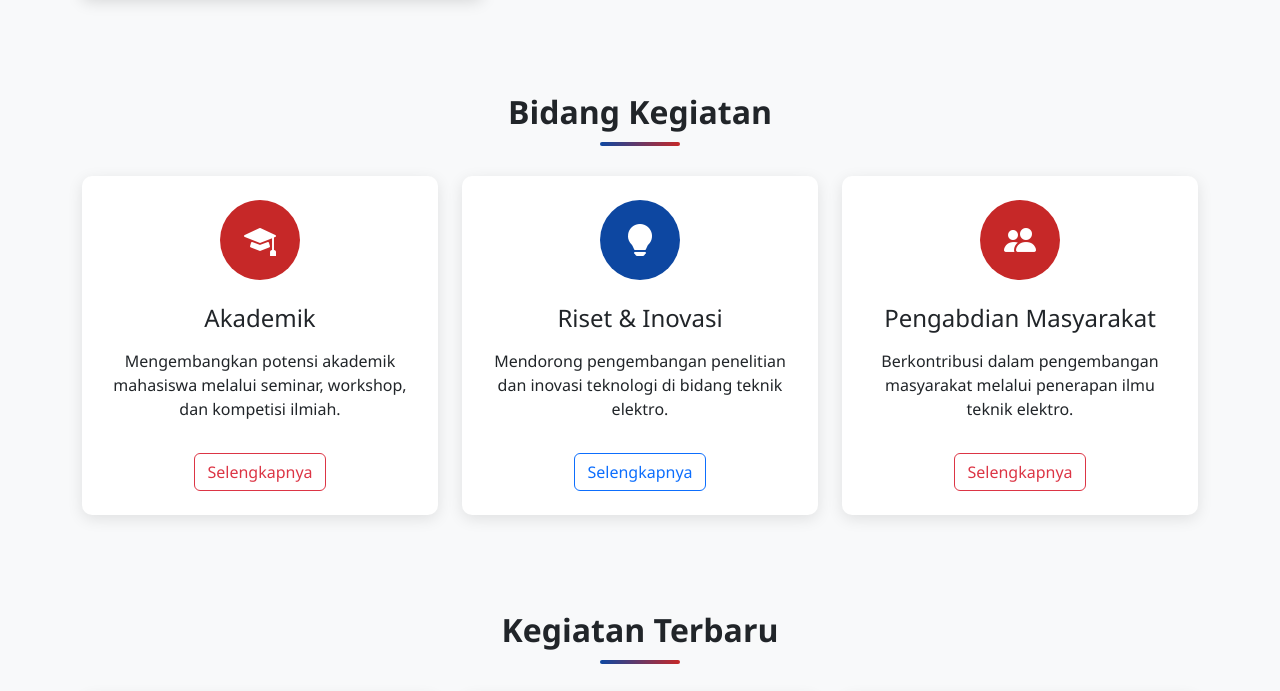
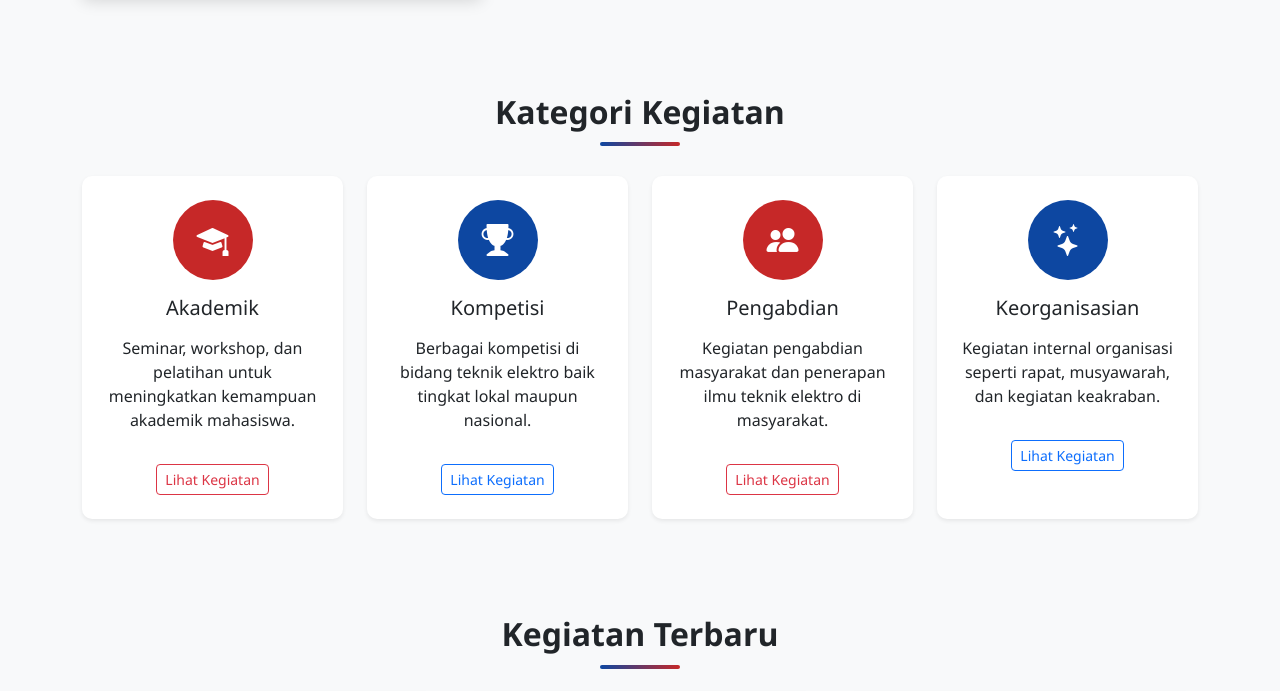
Before and after one commit to nazlahayunda23/Web-Framework, a website: page index.html in a window 1280 px wide. Shown: the part 1415-2106 px from the top of the page. Drawn offline with nearby package versions, Linux system fonts and the light colour scheme; files whose address does not match are found by name.

Commit message:
Fixing kepengurusn dan index

```diff
--- a/index.html
+++ b/index.html
@@ -119,41 +119,53 @@
     <!-- Features Section -->
     <section class="py-5">
       <div class="container">
-        <h2 class="section-title">Bidang Kegiatan</h2>
+        <h2 class="section-title">Kategori Kegiatan</h2>
         <div class="row g-4">
-          <div class="col-md-4">
-            <div class="card h-100 text-center">
+          <div class="col-lg-3 col-md-6">
+            <div class="card h-100 text-center border-0 shadow-sm">
               <div class="card-body p-4">
-                <div class="feature-icon bg-red">
+                <div class="feature-icon bg-red mb-3">
                   <i class="bi bi-mortarboard-fill"></i>
                 </div>
-                <h3 class="h4 mb-3">Akademik</h3>
-                <p class="card-text">Mengembangkan potensi akademik mahasiswa melalui seminar, workshop, dan kompetisi ilmiah.</p>
-                <a href="#" class="btn btn-outline-danger mt-3">Selengkapnya</a>
+                <h3 class="h5 mb-3">Akademik</h3>
+                <p class="card-text">Seminar, workshop, dan pelatihan untuk meningkatkan kemampuan akademik mahasiswa.</p>
+                <a href="#akademik" class="btn btn-sm btn-outline-danger mt-3">Lihat Kegiatan</a>
               </div>
             </div>
           </div>
-          <div class="col-md-4">
-            <div class="card h-100 text-center">
+          <div class="col-lg-3 col-md-6">
+            <div class="card h-100 text-center border-0 shadow-sm">
               <div class="card-body p-4">
-                <div class="feature-icon bg-blue">
-                  <i class="bi bi-lightbulb-fill"></i>
+                <div class="feature-icon bg-blue mb-3">
+                  <i class="bi bi-trophy-fill"></i>
                 </div>
-                <h3 class="h4 mb-3">Riset & Inovasi</h3>
-                <p class="card-text">Mendorong pengembangan penelitian dan inovasi teknologi di bidang teknik elektro.</p>
-                <a href="#" class="btn btn-outline-primary mt-3">Selengkapnya</a>
+                <h3 class="h5 mb-3">Kompetisi</h3>
+                <p class="card-text">Berbagai kompetisi di bidang teknik elektro baik tingkat lokal maupun nasional.</p>
+                <a href="#kompetisi" class="btn btn-sm btn-outline-primary mt-3">Lihat Kegiatan</a>
               </div>
             </div>
           </div>
-          <div class="col-md-4">
-            <div class="card h-100 text-center">
+          <div class="col-lg-3 col-md-6">
+            <div class="card h-100 text-center border-0 shadow-sm">
               <div class="card-body p-4">
-                <div class="feature-icon bg-red">
+                <div class="feature-icon bg-red mb-3">
                   <i class="bi bi-people-fill"></i>
                 </div>
-                <h3 class="h4 mb-3">Pengabdian Masyarakat</h3>
-                <p class="card-text">Berkontribusi dalam pengembangan masyarakat melalui penerapan ilmu teknik elektro.</p>
-                <a href="#" class="btn btn-outline-danger mt-3">Selengkapnya</a>
+                <h3 class="h5 mb-3">Pengabdian</h3>
+                <p class="card-text">Kegiatan pengabdian masyarakat dan penerapan ilmu teknik elektro di masyarakat.</p>
+                <a href="#pengabdian" class="btn btn-sm btn-outline-danger mt-3">Lihat Kegiatan</a>
+              </div>
+            </div>
+          </div>
+          <div class="col-lg-3 col-md-6">
+            <div class="card h-100 text-center border-0 shadow-sm">
+              <div class="card-body p-4">
+                <div class="feature-icon bg-blue mb-3">
+                  <i class="bi bi-stars"></i>
+                </div>
+                <h3 class="h5 mb-3">Keorganisasian</h3>
+                <p class="card-text">Kegiatan internal organisasi seperti rapat, musyawarah, dan kegiatan keakraban.</p>
+                <a href="#keorganisasian" class="btn btn-sm btn-outline-primary mt-3">Lihat Kegiatan</a>
               </div>
             </div>
           </div>
@@ -178,7 +190,7 @@
                 <p class="card-text">
                   Mini Soccer Fun Sport 2025 adalah acara olahraga santai yang bertujuan untuk mempererat hubungan antar mahasiswa melalui pertandingan sepak bola mini yang seru dan penuh semangat.
                 </p>
-                <a href="#" class="btn btn-sm btn-outline-primary">Detail Kegiatan</a>
+                <a href="pages/kegiatan/kegiatanDetail.html" class="btn btn-sm btn-outline-primary">Detail Kegiatan</a>
               </div>
             </div>
           </div>
@@ -192,7 +204,7 @@
                 </div>
                 <h5 class="card-title">Tranformasi Mahasiswa Fakultas Teknik UNSRAT Menuju Indonesia Emas 2045.</h5>
                 <p class="card-text">Membahas peran penting mahasiswa dalam mewujudkan visi Indonesia Emas 2045.</p>
-                <a href="#" class="btn btn-sm btn-outline-danger">Detail Kegiatan</a>
+                <a href="pages/kegiatan/kegiatanDetail.html" class="btn btn-sm btn-outline-danger">Detail Kegiatan</a>
               </div>
             </div>
           </div>
@@ -206,19 +218,19 @@
                 </div>
                 <h5 class="card-title">Sharing Internship & Expo Beasiswa</h5>
                 <p class="card-text">Webinar yang mendiskusi mengenai internship serta beasiswa yang berguna untuk mahasiswa.</p>
-                <a href="#" class="btn btn-sm btn-outline-primary">Detail Kegiatan</a>
+                <a href="pages/kegiatan/kegiatanDetail.html" class="btn btn-sm btn-outline-primary">Detail Kegiatan</a>
               </div>
             </div>
           </div>
         </div>
         <div class="text-center mt-4">
-          <a href="/kegiatan" class="btn btn-primary px-4">Lihat Semua Kegiatan</a>
+          <a href="pages/kegiatan/kegiatan.html" class="btn btn-primary px-4">Lihat Semua Kegiatan</a>
         </div>
       </div>
     </section>
 
     <!-- Testimonial Section -->
-    <section class="py-5 bg-light">
+    <!-- <section class="py-5 bg-light">
       <div class="container">
         <h2 class="section-title">Testimoni Alumni</h2>
         <div class="row justify-content-center">
@@ -268,7 +280,7 @@
           </div>
         </div>
       </div>
-    </section>
+    </section> -->
 
     <!-- Contact Section -->
     <section class="py-5 bg-light">
```
Also changed, not shown: pages/kepengurusan/kepengurusan.html (+17 -16 lines).
